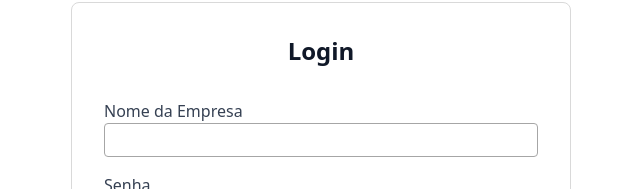
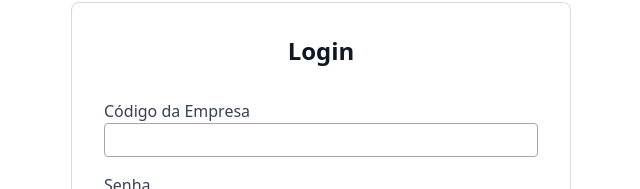
Before and after one commit to Sara01romao/feedback-nodejs-typescript-docker-postgres-nextjs, a Next.js app in the folder frontend/: page /login in a window 1280 px wide. Shown: the part 215-404 px from the top of the page, without its empty margins (319-959 px from the left). Built offline with nearby package versions, Linux system fonts and the light colour scheme.

Commit message:
modified name input code

```diff
--- a/frontend/src/components/forms/login-form.tsx
+++ b/frontend/src/components/forms/login-form.tsx
@@ -24,7 +24,7 @@ export function LoginForm() {
     <>
       <form action={action} className="max-w-[500px] w-full border border-[#D9D9D9] rounded-lg py-8 px-8 mx-auto flex flex-col gap-4  ">
         <h2 className="font-semibold text-2xl text-gray-900 text-center mb-4">Login</h2>
-        <Input name="code" type="text" title="Nome da Empresa" change={setCompanyCode} />
+        <Input name="code" type="text" title="Código da Empresa" change={setCompanyCode} />
         <Input name="password" type="password" title="Senha" change={setPassword} />
 
         {state?.error && (
```
